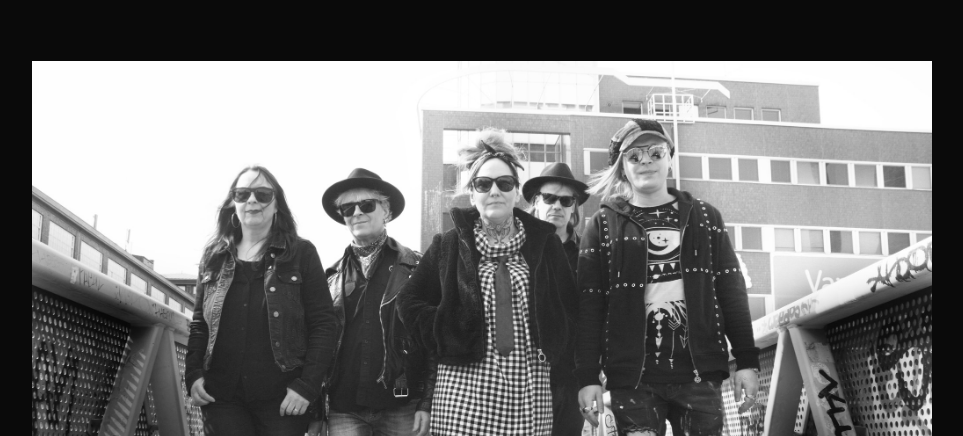
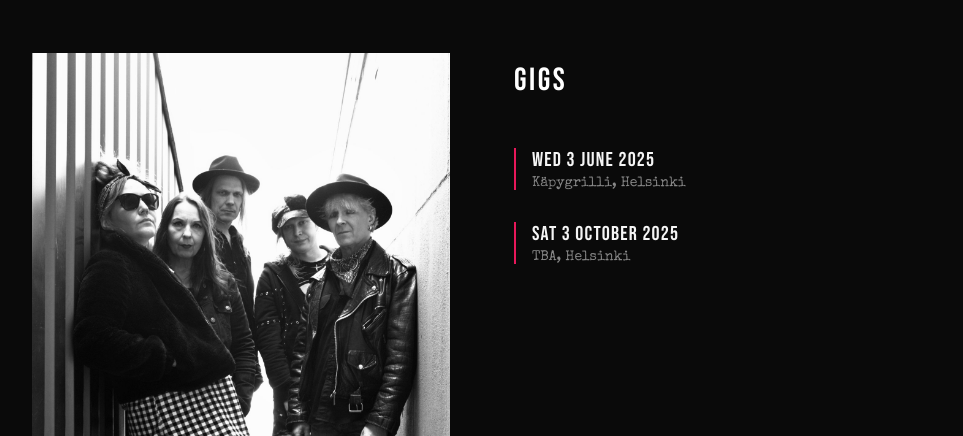
Before and after one commit to lgirs/badvalentines_site, an Astro site: page / in a window 1280 px wide. Shown: the part 516-952 px from the top of the page, without its empty margins (158-1121 px from the left). Built offline with nearby package versions, Linux system fonts and the light colour scheme; Astro itself is replaced by a stand-in of ours.

Commit message:
Update index.astro

```diff
--- a/src/pages/index.astro
+++ b/src/pages/index.astro
@@ -1,39 +1,109 @@
 ---
 import Base from '../layouts/Base.astro';
-import Nav from '../components/Nav.astro';
 ---
 <Base title="Bad Valentines" nav="home">
   <style>
-    .hero {
+    .page {
+      min-height: 100vh;
       display: flex;
       flex-direction: column;
       align-items: center;
-      justify-content: center;
-      min-height: 100vh;
+      padding: var(--space-xl) var(--space-lg);
     }
-    a.logo-link {
+
+    /* Logo */
+    .logo-link {
       display: block;
+      margin-bottom: var(--space-xl);
     }
     .logo {
       max-width: 480px;
       width: 90%;
     }
+
+    /* Two column layout */
+    .content {
+      display: grid;
+      grid-template-columns: 1fr 1fr;
+      gap: var(--space-xl);
+      max-width: 900px;
+      width: 100%;
+      align-items: start;
+    }
+
+    /* Band photo */
     .band-photo {
       width: 100%;
-      max-width: 900px;
-      margin-top: var(--space-xl);
       display: block;
     }
+
+    /* Gigs */
+    .gigs {
+      display: flex;
+      flex-direction: column;
+      gap: var(--space-lg);
+      padding-top: var(--space-sm);
+    }
+    .gigs-title {
+      font-family: var(--font-heading);
+      font-size: var(--text-xl);
+      color: var(--color-accent);
+      letter-spacing: 0.08em;
+      margin-bottom: var(--space-md);
+    }
+    .gig {
+      border-left: 2px solid var(--color-highlight);
+      padding-left: var(--space-md);
+      display: flex;
+      flex-direction: column;
+      gap: 4px;
+    }
+    .gig-date {
+      font-family: var(--font-heading);
+      font-size: var(--text-lg);
+      color: var(--color-text);
+      letter-spacing: 0.06em;
+    }
+    .gig-place {
+      font-family: var(--font-body);
+      font-size: var(--text-sm);
+      color: var(--color-muted);
+    }
+
+    /* Mobile */
+    @media (max-width: 600px) {
+      .content {
+        grid-template-columns: 1fr;
+      }
+    }
   </style>
-  <div class="hero">
+
+  <div class="page">
     <a class="logo-link" href="https://linktr.ee/badvalentinesband" target="_blank" rel="noopener noreferrer">
       <img class="logo" src="/images/badvalentines_logo_fb.jpg" alt="Bad Valentines" />
     </a>
-    <Nav type="home" />
-    <img
-      class="band-photo"
-      src="/images/IMG_1131_retouch_smaller.jpg"
-      alt="Bad Valentines band photo"
-    />
+
+    <div class="content">
+      <img
+        class="band-photo"
+        src="/images/badvalentines_bandpic1_hallway.jpeg"
+        alt="Bad Valentines"
+      />
+
+      <div class="gigs">
+        <p class="gigs-title">Gigs</p>
+
+        <div class="gig">
+          <span class="gig-date">Wed 3 June 2025</span>
+          <span class="gig-place">Käpygrilli, Helsinki</span>
+        </div>
+
+        <div class="gig">
+          <span class="gig-date">Sat 3 October 2025</span>
+          <span class="gig-place">TBA, Helsinki</span>
+        </div>
+      </div>
+    </div>
   </div>
+
 </Base>
```
